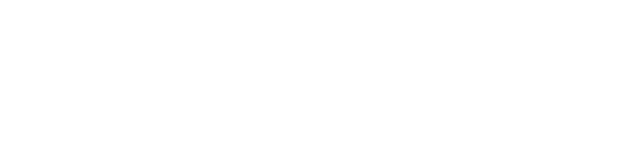
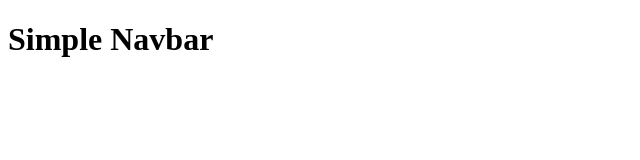
Before and after one commit to codewithaseel21/simple-navbar, a plain HTML site: page index.html in a window 1280 px wide. Shown: the whole page, without its empty margins (0-640 px from the left). Drawn offline with Linux system fonts and the light colour scheme.

Commit message:
project initialize

```diff
--- a/index.htm
+++ b/index.html
@@ -6,6 +6,6 @@
     <title>Document</title>
 </head>
 <body>
-
+    <h1>Simple Navbar</h1>
 </body>
 </html>
```
